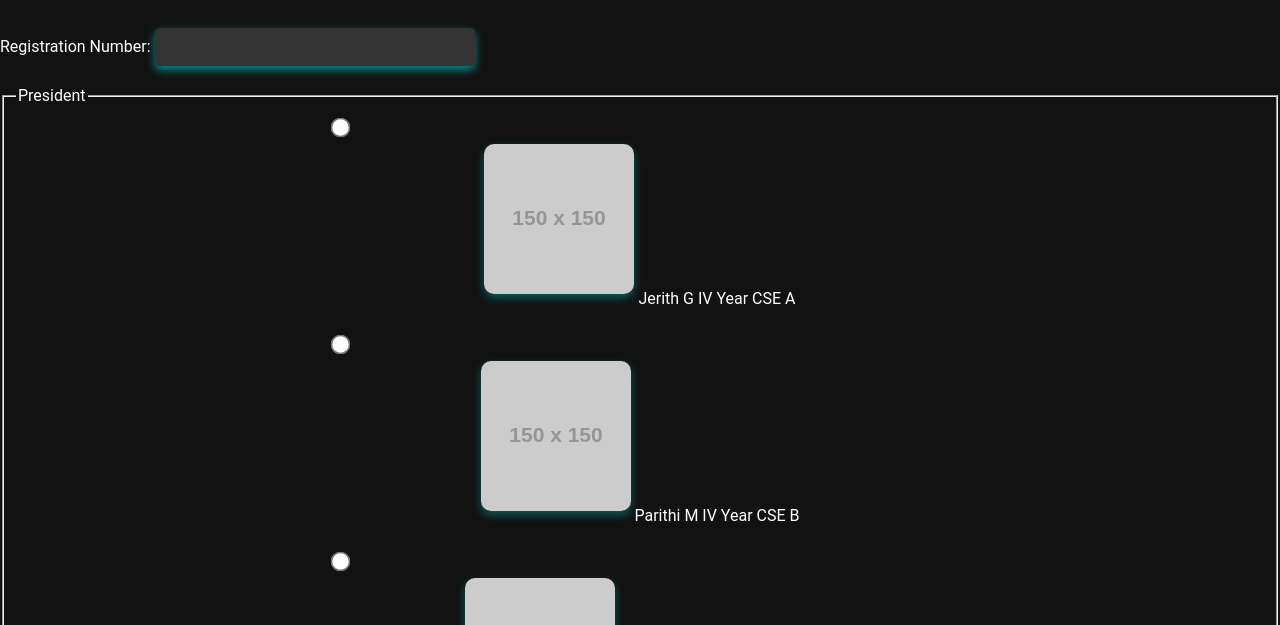
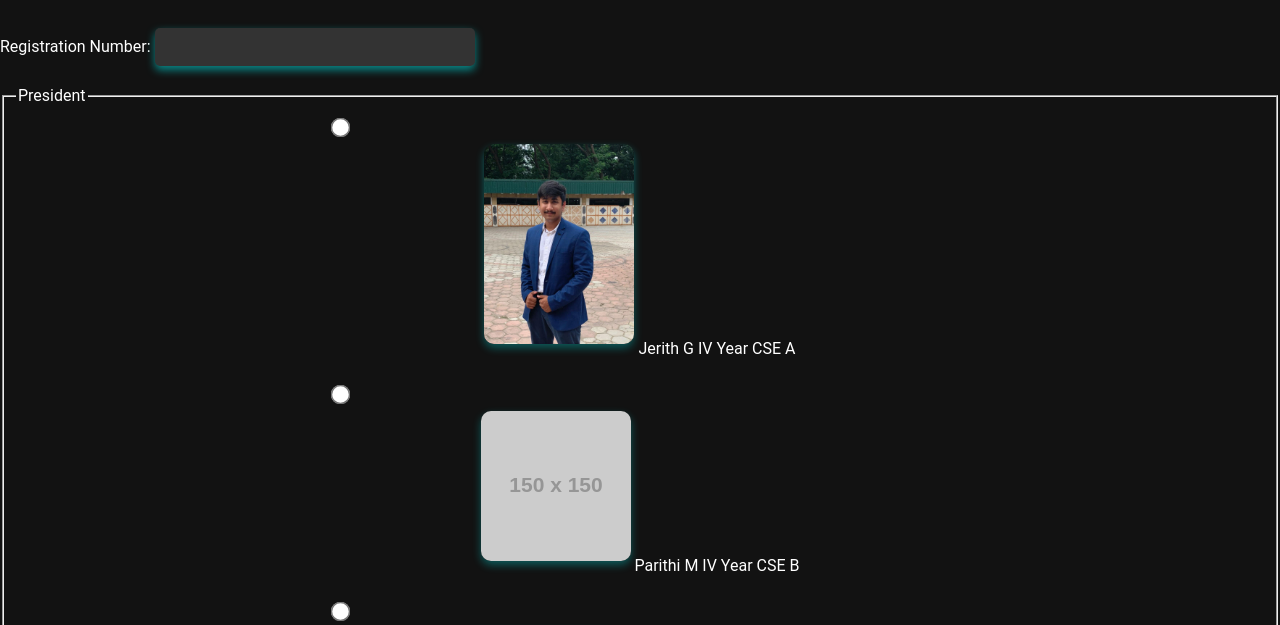
Before and after one commit to vishal5311/finalelectionone, a plain HTML site: page index.html in a window 1280 px wide. Shown: the part 111-736 px from the top of the page. Drawn offline with Linux system fonts and the light colour scheme; placeholder pictures from the web are drawn by us.

Commit message:
Update index.html

```diff
--- a/index.html
+++ b/index.html
@@ -19,7 +19,7 @@
                 <div class="candidate">
                     <input type="radio" id="president1" name="president" value="Candidate 1" required>
                     <label for="president1">
-                        <img src="https://via.placeholder.com/150" alt="Candidate 1">
+                        <img src="Jerith.jpg" alt="Candidate 1">
                         <span>Jerith G IV Year CSE A</span>
                     </label>
                 </div>
```
